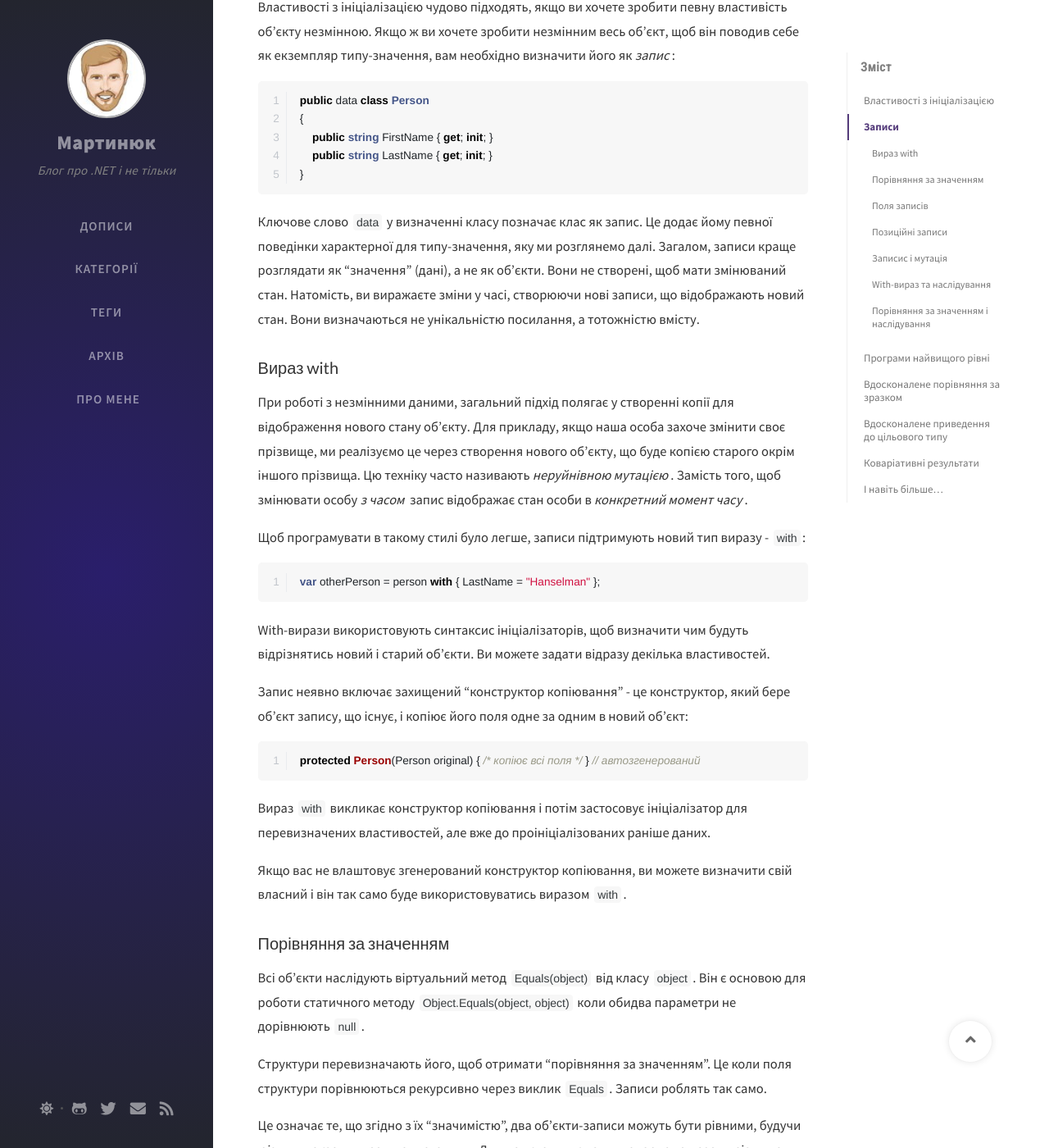
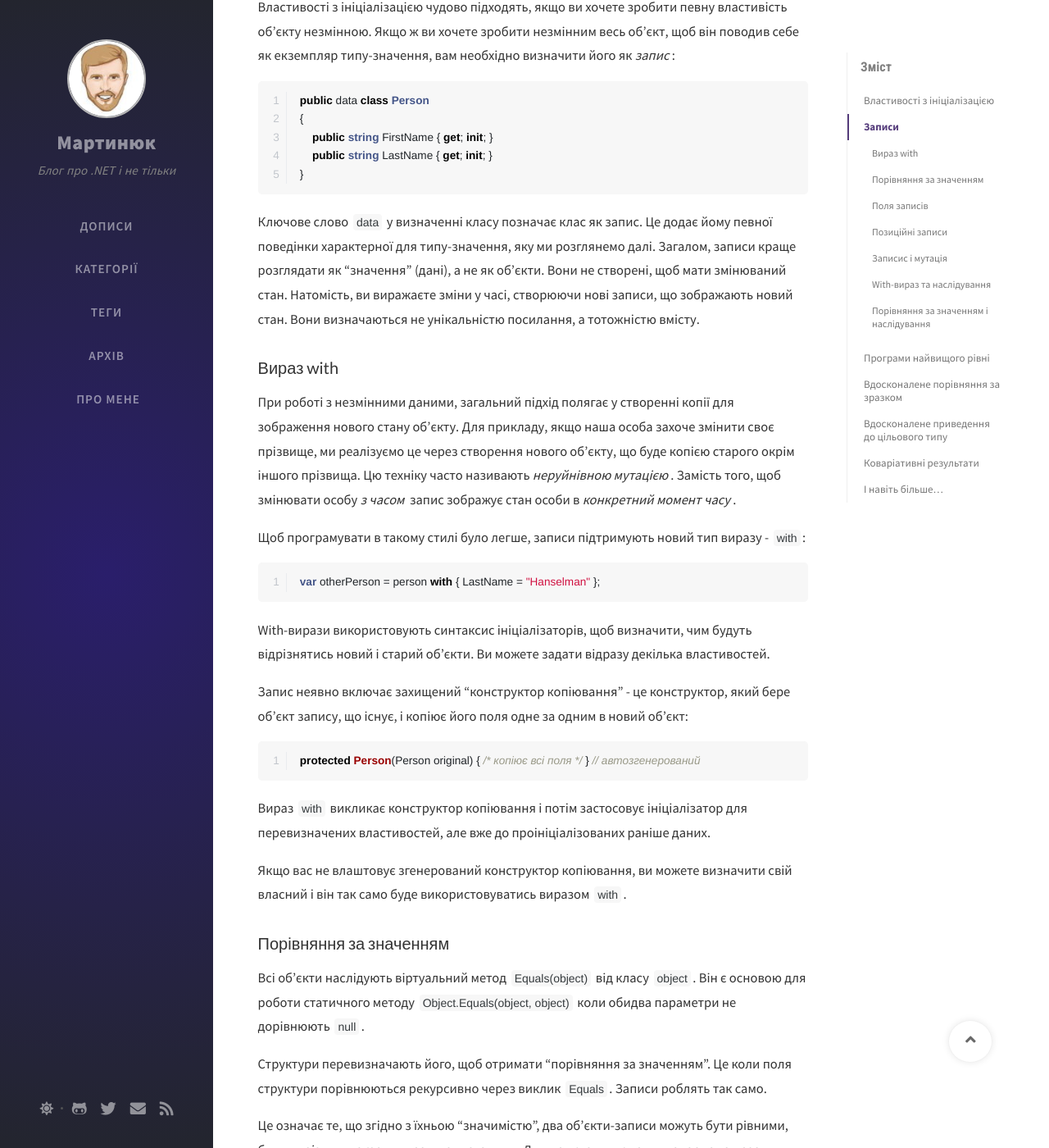
Before and after one commit to olesmartyniuk/olesmartyniuk.github.io, a Jekyll site: the page built from _posts/2020-06-11-welcome-to-csharp-9.md, in a window 1280 px wide and 1400 px high, scrolled down 2124 px. Shown: the whole window at 82% size. Built offline with Jekyll 4.4.1, drawn with Linux system fonts in a browser that asks for light colours; nearby versions of some CDN libraries; some web fonts are replaced; comment, search, counter and statistics services are not loaded; some of the changed text lies outside the part shown.

Commit message:
Fixed errors

````diff
--- a/_posts/2020-06-11-welcome-to-csharp-9.md
+++ b/_posts/2020-06-11-welcome-to-csharp-9.md
@@ -50,11 +50,11 @@
 }
 ```
 
-З таким підходом код написаний вище все ще коректний, але всі наступні присвоєння значень властивостям `FirstName` і `LastName` викличуть помилку.
+З таким підходом код, написаний вище, все ще коректний, але всі наступні присвоєння значень властивостям `FirstName` і `LastName` викличуть помилку.
 
 ### Init аксессори та поля лише для читання
 
-Так як `init` аксессори можуть викликатись лише під час ініціалізації, їм дозволено змінювати поля для читання того ж класу, точно так як ви зараз можете зробити це у конструкторі.
+Так як `init` аксессори можуть викликатись лише під час ініціалізації, їм дозволено змінювати поля для читання того ж класу, точно так, як ви зараз можете зробити це у конструкторі.
 
 ```c#
 public class Person
@@ -87,10 +87,10 @@
 }
 ```
 
-Ключове слово `data` у визначенні класу позначає клас як запис. Це додає йому певної поведінки характерної для типу-значення, яку ми розглянемо далі. Загалом, записи краще розглядати як "значення" (дані), а не як об'єкти. Вони не створені, щоб мати змінюваний стан. Натомість, ви виражаєте зміни у часі, створюючи нові записи, що відображають новий стан. Вони визначаються не унікальністю посилання, а тотожністю вмісту.
+Ключове слово `data` у визначенні класу позначає клас як запис. Це додає йому певної поведінки характерної для типу-значення, яку ми розглянемо далі. Загалом, записи краще розглядати як "значення" (дані), а не як об'єкти. Вони не створені, щоб мати змінюваний стан. Натомість, ви виражаєте зміни у часі, створюючи нові записи, що зображають новий стан. Вони визначаються не унікальністю посилання, а тотожністю вмісту.
 
 ### Вираз with
-При роботі з незмінними даними, загальний підхід полягає у створенні копії для відображення нового стану об'єкту. Для прикладу, якщо наша особа захоче змінити своє прізвище, ми реалізуємо це через створення нового об'єкту, що буде копією старого окрім іншого прізвища. Цю техніку часто називають *неруйнівною мутацією*. Замість того, щоб змінювати особу *з часом* запис відображає стан особи в *конкретний момент часу*.
+При роботі з незмінними даними, загальний підхід полягає у створенні копії для зображення нового стану об'єкту. Для прикладу, якщо наша особа захоче змінити своє прізвище, ми реалізуємо це через створення нового об'єкту, що буде копією старого окрім іншого прізвища. Цю техніку часто називають *неруйнівною мутацією*. Замість того, щоб змінювати особу *з часом* запис зображує стан особи в *конкретний момент часу*.
 
 Щоб програмувати в такому стилі було легше, записи підтримують новий тип виразу - `with`:
 
@@ -98,7 +98,7 @@
 var otherPerson = person with { LastName = "Hanselman" };
 ```
 
-With-вирази використовують синтаксис ініціалізаторів, щоб визначити чим будуть відрізнятись новий і старий об'єкти. Ви можете задати відразу декілька властивостей.
+With-вирази використовують синтаксис ініціалізаторів, щоб визначити, чим будуть відрізнятись новий і старий об'єкти. Ви можете задати відразу декілька властивостей.
 
 Запис неявно включає захищений "конструктор копіювання" - це конструктор, який бере об'єкт запису, що існує, і копіює його поля одне за одним в новий об'єкт:
 
@@ -115,20 +115,20 @@
 
 Структури перевизначають його, щоб отримати "порівняння за значенням". Це коли поля структури порівнюються рекурсивно через виклик `Equals`. Записи роблять так само.
 
-Це означає те, що згідно з їх "значимістю", два об'єкти-записи можуть бути рівними, будучи *різними* екземплярами одного типу. Для прикладу, якщо ми повернемо назад прізвище у раніше зміненої особи:
+Це означає те, що згідно з їхньою "значимістю", два об'єкти-записи можуть бути рівними, будучи *різними* екземплярами одного типу. Для прикладу, якщо ми повернемо назад прізвище у раніше зміненої особи:
 
 ```c#
 var originalPerson = otherPerson with { LastName = "Hunter" };
 ```
 
-Тепер ми би мали `ReferenceEquals(person, originalPerson)` = false (це різні екземпляри), але `Equals(person, originalPerson)` = true (вони містять однакові дані).
+Тепер ми мали б `ReferenceEquals(person, originalPerson)` = false (це різні екземпляри), але `Equals(person, originalPerson)` = true (вони містять однакові дані).
 
-Якщо вам не підходить порівняння по полям, що визначається за умовчанням, ви можете написати своє. Але треба бути обережним і розуміти, як працює порівняння за значеннями в структурах, особливо якщо є наслідування (до якого ми ще повернемося нижче).
+Якщо вам не підходить порівняння по полях, що визначається за умовчанням, ви можете написати своє. Але треба бути обережним і розуміти, як працює порівняння за значеннями в структурах, особливо якщо є наслідування (до якого ми ще повернемося нижче).
 
-Поряд з перевизначенням `Equals` перевизначається також `GetHashCode()`, так як вони працюють у парі.
+Поряд з перевизначенням `Equals` перевизначається також `GetHashCode()`, бо вони працюють у парі.
 
 ### Поля записів
-Записи задумувались незмінюваними і такими, що містять лише публічні властивості з ініціалізаторами. Записи можуть змінюватись в не деструктивний спосіб завдяки `with`-виразам. Для того, щоб спростити визначення записів для цього поширеного випадку, синтаксис запису змінює значення, що несе `string FirstName`. Замість неявного приватного поля, як це було б у визначенні класу чи структури, в синтаксисі запису це означає публічну авто-властивість з ініціалізатором! Таким чином, визначення:
+Записи задумувались незмінюваними і такими, що містять лише публічні властивості з ініціалізаторами. Записи можуть змінюватись в не деструктивний спосіб завдяки `with`-виразам. Для того, щоб спростити визначення записів для цього поширеного випадку, синтаксис запису змінює значення, що несе `string FirstName`. Замість неявного приватного поля, як це було б у визначенні класу чи структури, в синтаксисі запису це означає публічну автовластивість з ініціалізатором! Таким чином, визначення:
 
 ```c#
 public data class Person { string FirstName; string LastName; }
@@ -142,7 +142,7 @@
     public string LastName { get; init; }
 }
 ```
-Ми вважаємо, це дозволяє зробити визначення запису чистим і красивим. Якщо вам дійсно потрібне приватне поле, ви завжди можете додати модифікатор `private`явно:
+Ми вважаємо, це дозволяє зробити визначення запису чистим і красивим. Якщо вам дійсно потрібне приватне поле, ви завжди можете додати модифікатор `private` явно:
 
 ```c#
 private string firstName;
@@ -236,7 +236,7 @@
 
 Це не тільки важко сприймати тим, хто тільки починає вивчати мову, а ще й захаращує код та додає зайві рівні відступів.
 
-В C# 9.0 натомість ви можете просто писати вашу програму на найвищому рівні:
+Натомість, в C# 9.0 ви можете просто писати вашу програму на найвищому рівні:
 
 ```c#
 using System;
@@ -244,7 +244,7 @@
 Console.WriteLine("Hello World!");
 ```
 
-Будь які вирази дозволені. Програма може початися відразу після списку `using` і перед визначенням будь якого типу чи простору імен. Але ви можете так робити тільки в одному файлі, точно так як зараз ви можете мати лише один метод `Main`.
+Будь-які вирази дозволені. Програма може початися відразу після списку `using` і перед визначенням будь якого типу чи простору імен. Але ви можете так робити тільки в одному файлі, точно так як зараз ви можете мати лише один метод `Main`.
 
 Якщо ви хочете повернути код статусу, ви можете це зробити. Якщо ви хочете очікувати задачу з `await`, ви можете це зробити. І якщо ви хочете отримати доступ до аргументів командного рядку, вони доступні як "магічний" параметр `args`.
 
@@ -325,7 +325,7 @@
 В C# 9.0 деякі вирази, які до цього не використовували приведення до цільового типу, отримали можливість визначати тип з контексту.
 
 ### Приведення у виразі `new`
-Вираз `new` у C# завжди вимагав вказування типу (за винятком неявно типізованих масивів). Тепер ви можете пропустити тип, якщо змінна якій присвоюється вираз вже його має.
+Вираз `new` у C# завжди вимагав вказування типу (за винятком неявно типізованих масивів). Тепер ви можете пропустити тип, якщо змінна, якій присвоюється вираз, вже його має.
 
 ```c#
 Point p = new (3, 5);
````
Also changed, not shown: other parts of _posts/2020-06-11-welcome-to-csharp-9.md (+10 -10 lines).
